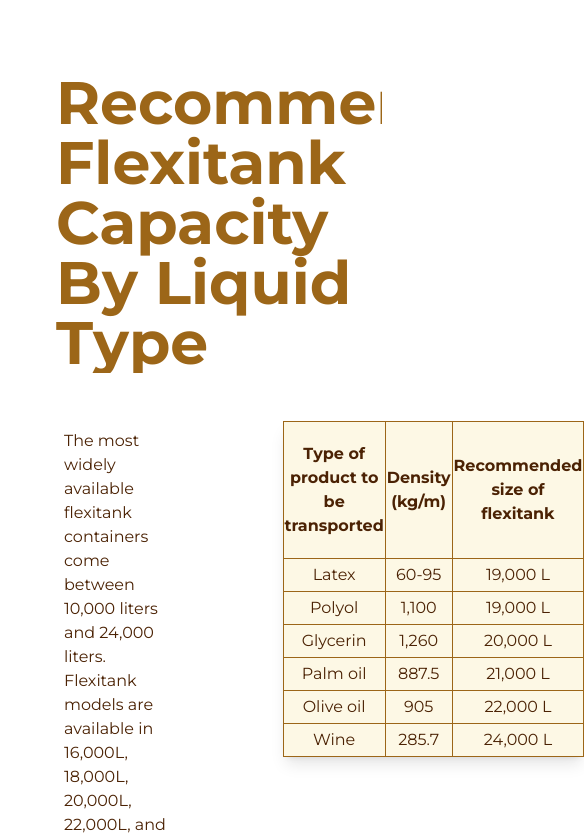
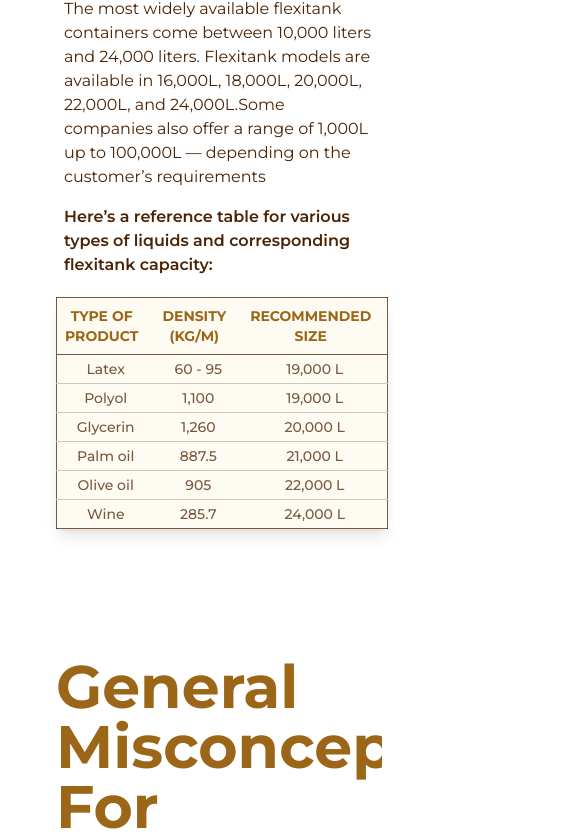
Before and after one commit to dilbackermm/upc-website, a Next.js app: page /flexitank in a window 390 px wide. Shown: the part 4559-5397 px from the top of the page, 584 px wide, since content can reach past the window. Built offline with nearby package versions, Linux system fonts and the light colour scheme.

Commit message:
updated padding and responsiveness of flexitank advantages and capacity section

```diff
--- a/src/components/FlexitankAdvantages.js
+++ b/src/components/FlexitankAdvantages.js
@@ -88,8 +88,76 @@ const FlexitankAdvantages = ({ className = "" }) => {
           " />
           </div>
         </div>
+        <h1 className='pt-12 lg:pt-6 text-center text-5xl lg:text-4xl font-bold xs:text-3xl'>
+          Recommended Flexitank Capacity by Liquid Type</h1>
+          <div className='py-12 lg:py-6 sm:py-3 flex items-center lg:flex-col'>
+          <div className="w-1/2 lg:w-full">
+          <p className='p-2  text-xl text-dark font-normal
+            leading-[2.35rem] xl:leading-[2.1rem] sm:leading-[2rem]
+            text-left sm:text-lg xs:text-base'>
+              The most widely available flexitank containers come between 10,000 liters
+              and 24,000 liters. Flexitank models are available in 16,000L, 18,000L,
+              20,000L, 22,000L, and 24,000L.Some companies also offer a range of 1,000L
+              up to 100,000L — depending on the customer’s requirements
+            </p>
+          <p className='p-2  text-xl text-dark font-semibold
+            leading-[2.35rem] xl:leading-[2.1rem] sm:leading-[2rem]
+            text-left sm:text-lg xs:text-base'>
+              Here’s a reference table for various types of liquids and corresponding flexitank capacity:
+            </p>
+          </div>
+<div className="w-1/2 lg:w-full lg:pt-3 pb-6">
+<table class="w-full p-5 sm:p-3 xs:p-2 table-auto text-center  bg-light/50 border border-dark/75 shadow-lg pt-12 ">
+                        <thead className='uppercase text-primaryDark sm:text-sm'>
+                             <tr className='border-b border-b-dark/75'>
+                                <th class="px-6 py-4 md:px-4 md:py-2 sm:ps-2">Type of product</th>
+                                <th class="px-6 py-4 md:px-4 md:py-2 sm:ps-2">Density (kg/m)</th>
+                                <th class="px-6 py-4 md:px-4 md:py-2 sm:ps-2">Recommended size </th>
 
+                            </tr>
+                        </thead>
+                        <tbody className='text-dark/75 font-medium sm:text-sm'>
+                             <tr className='border-b border-b-dark/25'>
+                                <td className='py-2 lg:py-1'>Latex</td>
+                                <td className='py-2 lg:py-1'>60 - 95</td>
+                                <td className='py-2 lg:py-1'>19,000 L</td>
 
+                            </tr>
+                             <tr className='border-b border-b-dark/25'>
+                                <td className='py-2 lg:py-1'>Polyol</td>
+                                <td className='py-2 lg:py-1'>1,100</td>
+                                <td className='py-2 lg:py-1'>19,000 L</td>
+
+                            </tr>
+                             <tr className='border-b border-b-dark/25'>
+                                <td className='py-2 lg:py-1'>Glycerin</td>
+                                <td className='py-2 lg:py-1'>1,260</td>
+                                <td className='py-2 lg:py-1'>20,000 L</td>
+
+                            </tr>
+                             <tr className='border-b border-b-dark/25'>
+                                <td className='py-2 lg:py-1'>Palm oil</td>
+                                <td className='py-2 lg:py-1'>887.5</td>
+                                <td className='py-2 lg:py-1'>21,000 L</td>
+
+                            </tr>
+                             <tr className='border-b border-b-dark/25'>
+                                <td className='py-2 lg:py-1'>Olive oil</td>
+                                <td className='py-2 lg:py-1'>905</td>
+                                <td className='py-2 lg:py-1'>22,000 L</td>
+
+                            </tr>
+                             <tr className=''>
+                                <td className='py-2 lg:py-1'>Wine</td>
+                                <td className='py-2 lg:py-1'>285.7</td>
+                                <td className='py-2 lg:py-1'>24,000 L</td>
+
+                            </tr>
+
+                        </tbody>
+                    </table>
+</div>
+          </div>
       </Layout>
     </main>
   )
--- a/src/components/FlexitankCapacity.js
+++ /dev/null
@@ -1,94 +0,0 @@
-import React from 'react'
-import Layout from './Layout'
-import { motion } from 'framer-motion'
-import Image from 'next/image'
-import { staggerContainer, fadeIn, planetVariants } from '../utils/motion';
-import styles from '../styles/index'
-import { TitleText, TypingText } from './CustomTexts';
-import { uses } from '../constants';
-import StartSteps from './StartSteps';
-import AnimatedText from '@/components/AnimatedText'
-
-
-
-const FlexitankCapacity = ({ className = "" }) => {
-  return (
-    <main className={`flex pt-9 bg-primarylight text-dark w-full min-h-screen
-    pb-0 mb-0 ${className} `} id='contactus' >
-      <Layout className='!pt-6 bg-transparent !z-10 mx-32 xl:mx-12 lg:mx-6'>
-        <div className="">
-          <AnimatedText text="Recommended Flexitank Capacity by Liquid Type" className='!text-left text-primaryDark !text-6xl' />
-        </div>
-
-        <motion.div
-          variants={staggerContainer}
-          initial="hidden"
-          whileInView="show"
-          viewport={{ once: 'false', amount: 0.25 }}
-          className={`${styles.innerwidth} mx-auto mt-12 flex lg:flex-row flex-row`}
-        >
-          <motion.div
-            // variants={planetVariants('left')}
-            className={'flex-1 flex-col ${styles.flexCenter}'}
-          >
-            <p className='mr-24 p-2 text-xl text-dark font-normal leading-[2.35rem] sm:leading-[2rem] text-left sm:text-lg xs:text-base'>The most widely available flexitank containers
-              come between 10,000 liters and 24,000 liters. Flexitank models are available in 16,000L, 18,000L,
-              20,000L, 22,000L, and 24,000L.Some companies also offer a range of 1,000L up to 100,000L — depending
-              on the customer’s requirements</p>
-            <p className='mt-6 p-2 text-xl text-dark font-normal leading-[2.35rem] sm:leading-[2rem] text-left sm:text-lg xs:text-base'>Here’s a reference table for various types of
-              liquids and corresponding flexitank capacity:</p>
-          </motion.div>
-          <motion.div
-            variants={fadeIn('left', 'tween', 0.2, 1)}
-            className="flex-[1] flex flex-col">
-
-            <table className='bg-light shadow-lg border
-    border-solid p-10 border-[#904C06] hover:shadow-xl'>
-              <thead className='text-dark border border-primaryDark'>
-                <tr>
-                  <th className='py-5 border border-primaryDark'>Type of product to be transported</th>
-                  <th className='py-5 border border-primaryDark'>Density (kg/m)</th>
-                  <th className='py-5 border border-primaryDark'>Recommended size of flexitank</th>
-                </tr>
-              </thead>
-              <tbody className='text-center'>
-                <tr>
-                  <td className='py-1 border border-primaryDark'>Latex</td>
-                  <td className='py-1 border border-primaryDark'>60-95</td>
-                  <td className='py-1 border border-primaryDark'>19,000 L</td>
-                </tr>
-                <tr>
-                  <td className='py-1 border border-primaryDark'>Polyol</td>
-                  <td className='py-1 border border-primaryDark'>1,100</td>
-                  <td className='py-1 border border-primaryDark'>19,000 L</td>
-                </tr>
-                <tr>
-                  <td className='py-1 border border-primaryDark'>Glycerin</td>
-                  <td className='py-1 border border-primaryDark'>1,260</td>
-                  <td className='py-1 border border-primaryDark'>20,000 L</td>
-                </tr>
-                <tr>
-                  <td className='py-1 border border-primaryDark'>Palm oil</td>
-                  <td className='py-1 border border-primaryDark'>887.5</td>
-                  <td className='py-1 border border-primaryDark'>21,000 L</td>
-                </tr>
-                <tr>
-                  <td className='py-1 border border-primaryDark'>Olive oil</td>
-                  <td className='py-1 border border-primaryDark'>905</td>
-                  <td className='py-1 border border-primaryDark'>22,000 L</td>
-                </tr>
-                <tr>
-                  <td className='py-1 border border-primaryDark'>Wine</td>
-                  <td className='py-1 border border-primaryDark'>285.7</td>
-                  <td className='py-1 border border-primaryDark'>24,000 L</td>
-                </tr>
-              </tbody>
-            </table>
-          </motion.div>
-        </motion.div>
-      </Layout>
-    </main>
-  )
-}
-
-export default FlexitankCapacity
--- a/src/pages/flexitank.js
+++ b/src/pages/flexitank.js
@@ -10,7 +10,7 @@ import AnimatedText from '@/components/AnimatedText'
 import FlexitankUses from '@/components/FlexitankUses'
 
 import FlexitankAdvantages from '@/components/FlexitankAdvantages'
-import FlexitankCapacity from '@/components/FlexitankCapacity'
+
 import FlexitankMisconception from '@/components/FlexitankMisconception'
 import FlexitankxChange from '@/components/FlexitankxChange'
 
@@ -58,7 +58,6 @@ const flexitank = () => {
 
       <FlexitankUses />
       <FlexitankAdvantages />
-      <FlexitankCapacity />
       <FlexitankMisconception />
       <FlexitankxChange />
 
```
